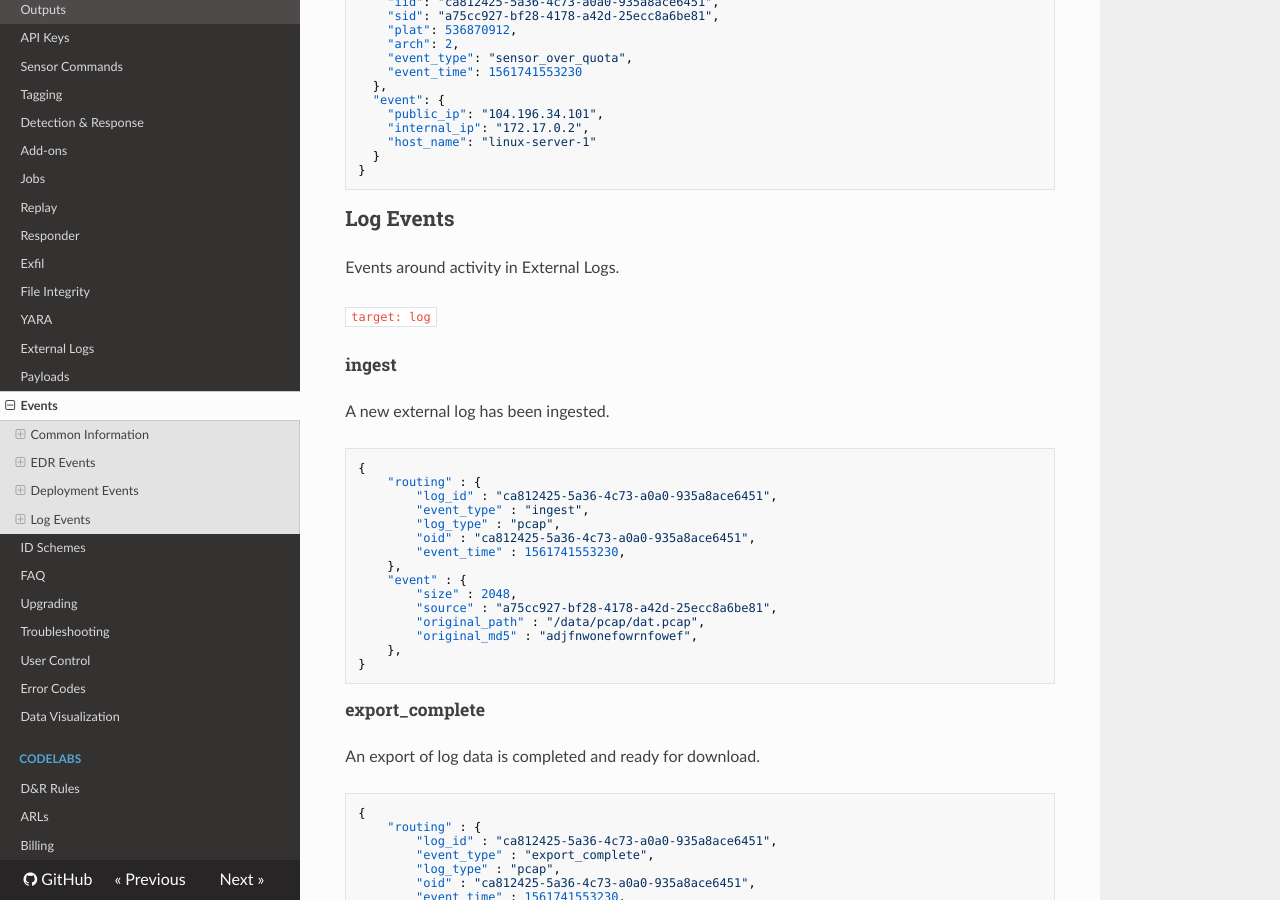
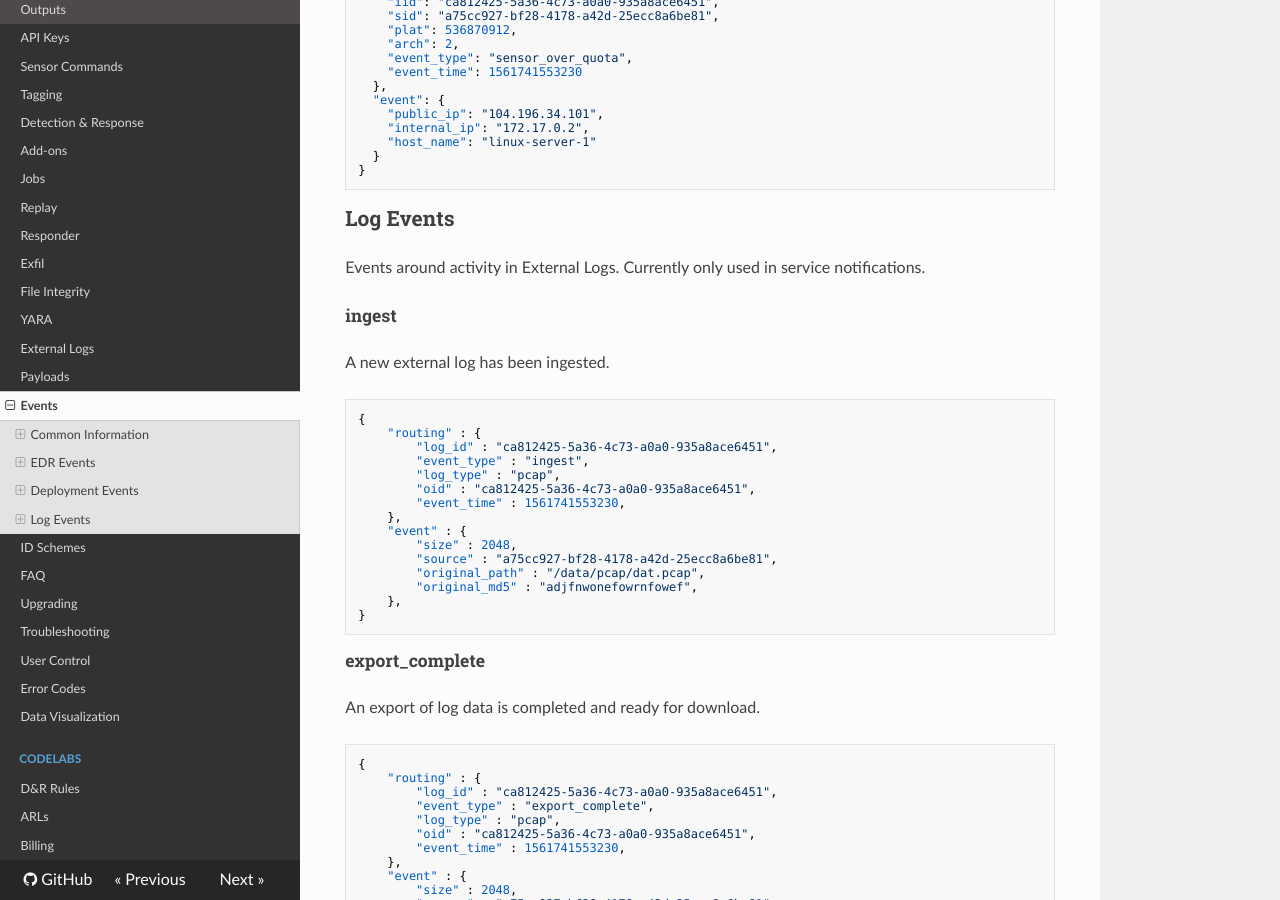
Before and after one commit to refractionPOINT/lce_doc, an MkDocs documentation site: the page built from docs/events.md, in a window 1280 px wide and 900 px high, scrolled down 26308 px. Built offline with MkDocs 1.6.1, drawn with Linux system fonts in a browser that asks for light colours; nearby versions of some CDN libraries; old or Windows-style settings are respelled for this version of MkDocs.

Commit message:
Tweak explanation of where log events are used.

```diff
--- a/docs/events.md
+++ b/docs/events.md
@@ -1276,9 +1276,8 @@ Over quota deployment events are produced when a sensor tries to connect but the
 
 ## Log Events
 
-Events around activity in External Logs.
-
-`target: log`
+Events around activity in External Logs. Currently only used in
+service notifications.
 
 ### ingest
 
```
